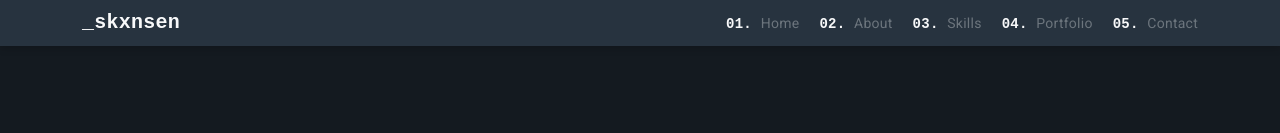
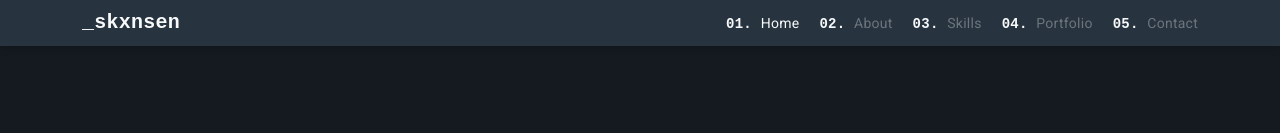
Before and after one commit to skxnsen/portfolio, an Angular app: page / in a window 1280 px wide. Before the commit this address led to /home/. Shown: the top 133 px of the page. Built offline with nearby package versions, Linux system fonts and the light colour scheme.

Commit message:
fix routes

```diff
--- a/src/app/header/header.component.html
+++ b/src/app/header/header.component.html
@@ -10,7 +10,7 @@
 
         <!-- Desktop Nav -->
         <div class="nav-links d-none d-md-flex">
-          <a routerLink="/home" routerLinkActive="text-light" class="nav-link text-secondary a-green">
+          <a routerLink="" routerLinkActive="text-light" class="nav-link text-secondary a-green">
             <span class="nav-number">01.</span> Home
           </a>
           <a routerLink="/about" routerLinkActive="text-light" class="nav-link text-secondary a-green">
@@ -48,7 +48,7 @@
 
     <!-- Mobile Nav -->
     <mat-nav-list class="mobile-nav">
-      <a routerLink="/home" (click)="sidenav.close()" class="nav-link text-secondary a-green">
+      <a routerLink="" (click)="sidenav.close()" class="nav-link text-secondary a-green">
         <span class="nav-number">01.</span> Home
       </a>
       <a routerLink="/about" (click)="sidenav.close()" class="nav-link text-secondary a-green">
--- a/src/index.html
+++ b/src/index.html
@@ -4,7 +4,7 @@
 <head>
   <meta charset="utf-8">
   <title>Portfolio Mykhail Stieblov</title>
-  <base href="/home">
+  <base href="">
   <meta name="viewport" content="width=device-width, initial-scale=1">
   <link rel="icon" type="image/x-icon" href="favicon.ico">
   <link href="https://fonts.googleapis.com/css2?family=Roboto:wght@300;400;500&display=swap" rel="stylesheet">
```
Also changed, not shown: src/app/app.routes.ts (line endings or trailing spaces).
